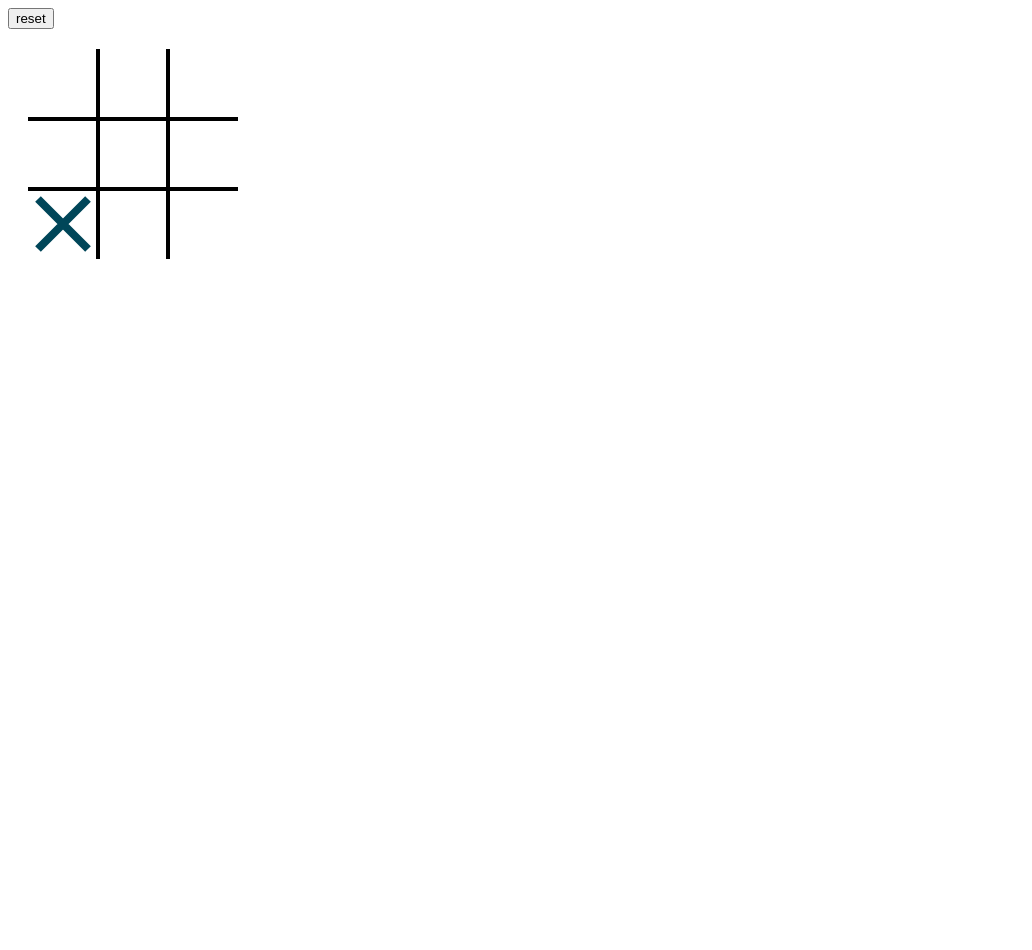
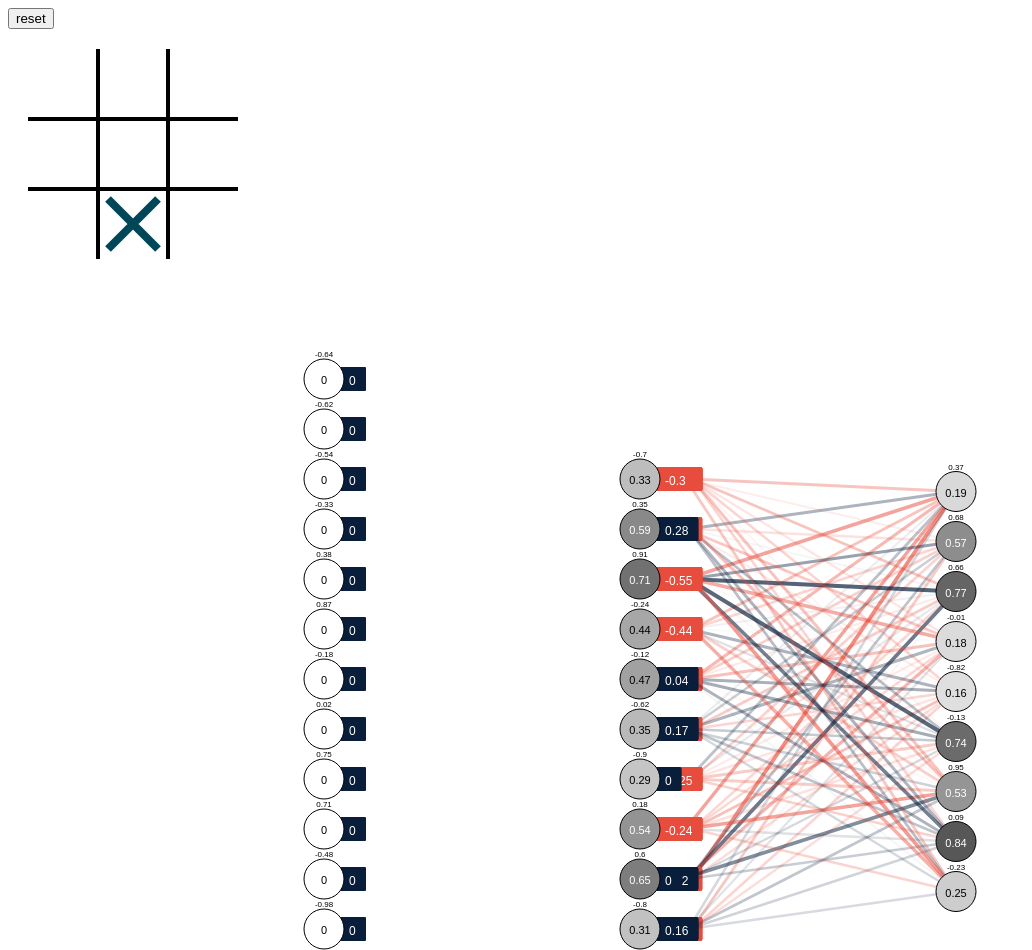
Before and after one commit to pwmcintyre/practice, a plain HTML site: page ttt/index.html in a window 1280 px wide. Shown: the top 950 px of the page, without its empty margins (0-1032 px from the left). Drawn offline with Linux system fonts and the light colour scheme.

Commit message:
swapped back to neuro

```diff
--- a/ttt/index.html
+++ b/ttt/index.html
@@ -59,20 +59,17 @@ var drawBoard = new DrawBoard('canvasboard');
 var drawNet = new DrawNet('canvasnet');
 
 var player1 = new Human();
-var player2 = new Rando();
+var player2 = new Neuro().init();
 
-game = (new Game()).with(player2,player1).onUpdate( function(move){
+game = (new Game()).with(player2, player1).onUpdate( function(move){
     console.log( 'game updated', move );
-    // uncomment this if you want it to update after every turn
-    // you.getRecommendations(game.board.getAvailableMoves(), game.board);
-    drawNet.init();
+    drawNet.setNeuralNet( player2.network ).init();
     drawBoard.update();
 });
 
 drawBoard.withGame( game )
 .onClick(function(game, move){
     console.log( move );
-    // me.makeMove( move );
     game.players[game.board.turn].makeMove( move );
 });
 
--- a/ttt/js/player.js
+++ b/ttt/js/player.js
@@ -119,7 +119,7 @@ class Neuro extends Player {
         var availableMoves = game.board.getAvailableMoves();
 
         // look at the board
-        this.network.setInputs( board.playerBoardToArray() );
+        this.network.setInputs( game.board.playerBoardToArray() );
 
         // think about it
         this.network.update();
```
